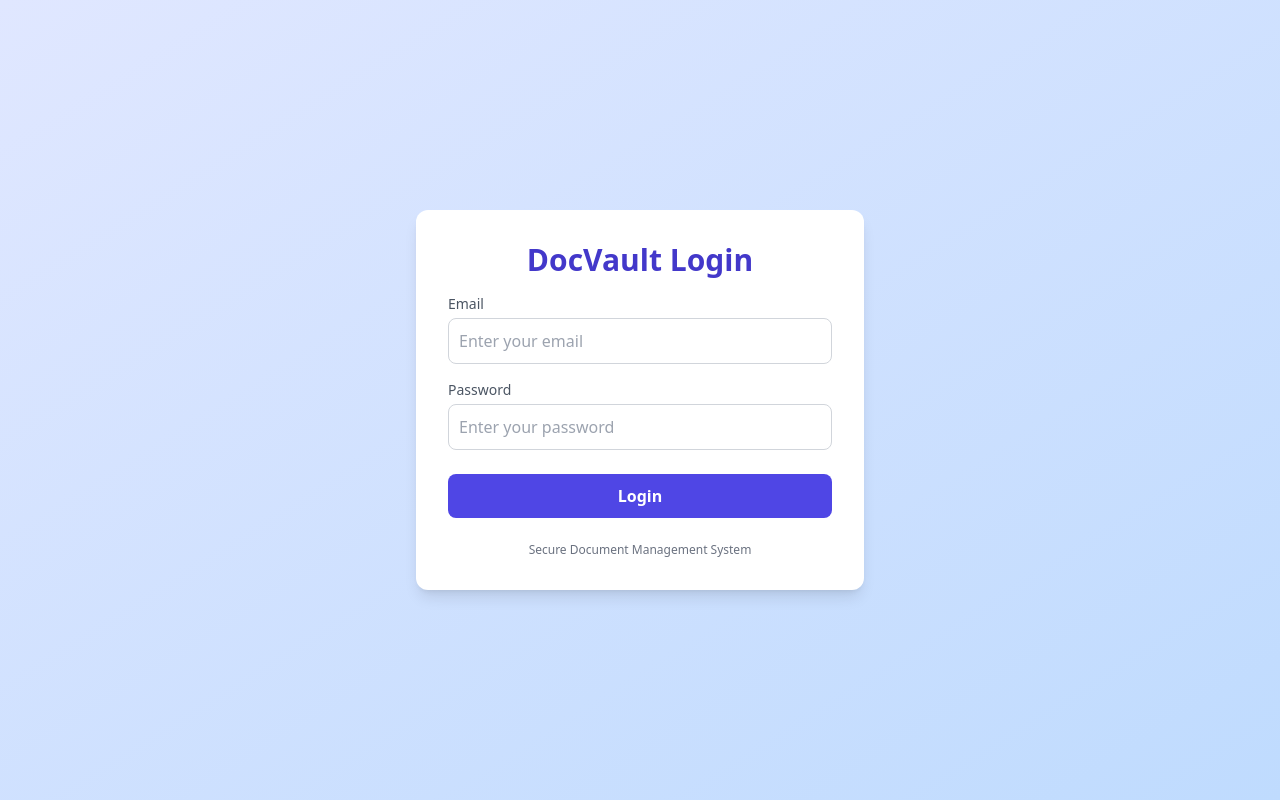
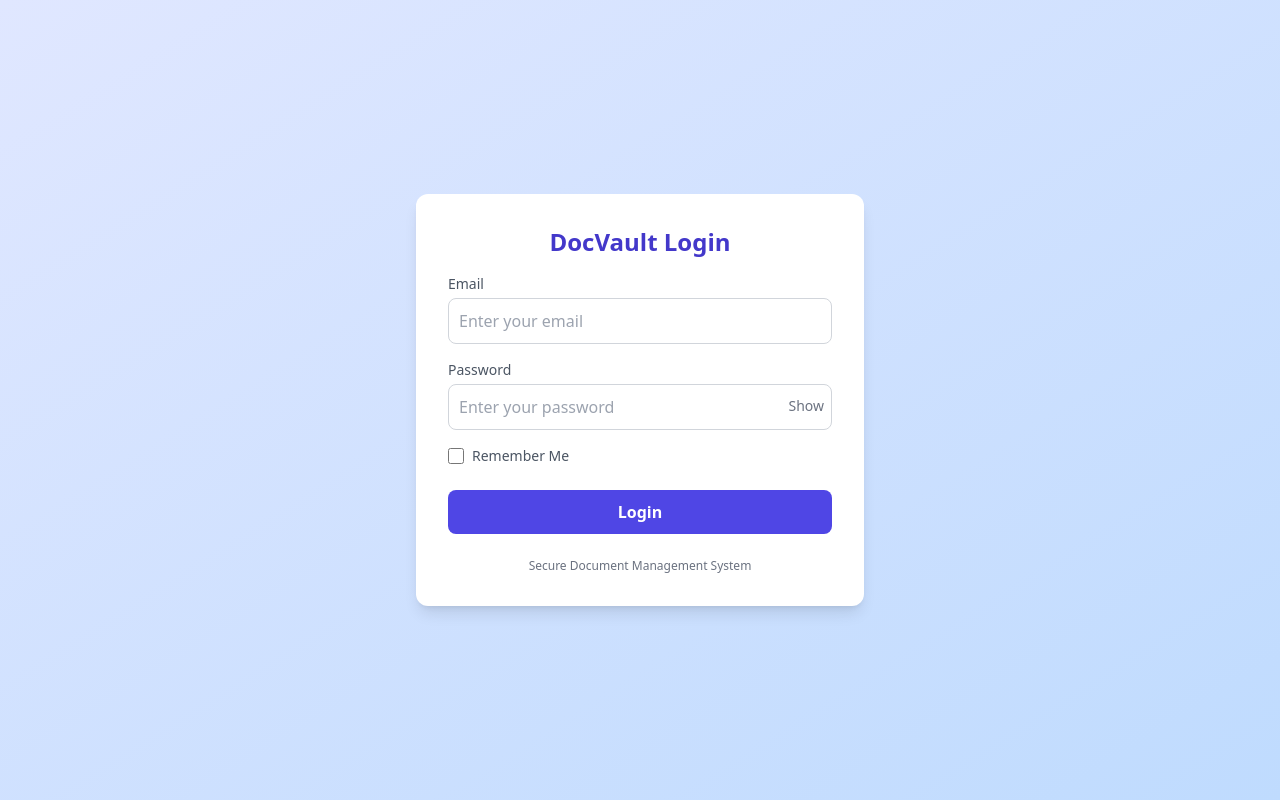
Before and after one commit to shweta-deoghare/docvault-frontend, a React (Create React App) app: page / in a window 1280 px wide. Built offline with nearby package versions, Linux system fonts and the light colour scheme.

Commit message:
Add login redirect to dashboard

```diff
--- a/src/App.jsx
+++ b/src/App.jsx
@@ -1,4 +1,3 @@
-// src/App.jsx
 import { Routes, Route, Navigate } from "react-router-dom";
 import { AuthProvider, useAuth } from "./context/AuthContext";
 
@@ -13,7 +12,10 @@ import AdminUserDetails from "./pages/AdminUserDetails";
 import DocumentHistory from "./pages/DocumentHistory";
 
 function ProtectedRoute({ children }) {
-  const { user } = useAuth();
+  const { user, loading } = useAuth();
+
+  if (loading) return <p className="text-center mt-10">Loading...</p>;
+
   return user ? children : <Navigate to="/" />;
 }
 
@@ -47,12 +49,6 @@ function App() {
           }
         />
         <Route
-        path="/admin/user-details"
-         element={
-         <AdminUserDetails/>
-         }
-         />
-        <Route
           path="/master"
           element={
             <ProtectedRoute>
@@ -60,11 +56,25 @@ function App() {
             </ProtectedRoute>
           }
         />
+        <Route
+          path="/assign/:documentId"
+          element={
+            <ProtectedRoute>
+              <AssignDocument />
+            </ProtectedRoute>
+          }
+        />
+        <Route
+          path="/assigned-documents"
+          element={
+            <ProtectedRoute>
+              <AssignedDocuments />
+            </ProtectedRoute>
+          }
+        />
+        <Route path="/admin/user-details" element={<AdminUserDetails />} />
         <Route path="/documents/history/:id" element={<DocumentHistory />} />
-    <Route path="/assign/:documentId" element={<AssignDocument />} />
-        <Route path="/assigned-documents" element={<AssignedDocuments />} />
       </Routes>
-
     </AuthProvider>
   );
 }
--- a/src/api/API.js
+++ b/src/api/API.js
@@ -1,11 +1,37 @@
+// // src/api/API.js
+// import axios from "axios";
+
+// const API = axios.create({
+//   baseURL: process.env.REACT_APP_API_URL,
+// });
+
+// // Attach token to all requests
+// API.interceptors.request.use((req) => {
+//   const token = localStorage.getItem("token");
+//   if (token) {
+//     req.headers.Authorization = `Bearer ${token}`;
+//   }
+//   return req;
+// });
+
+// // ================= Notification APIs =================
+
+// // Get all notifications for the logged-in user
+// export const getNotifications = () => API.get("/api/notifications");
+
+// // Mark a notification as read
+// export const markAsRead = (notificationId) =>
+//   API.put(`/api/notifications/${notificationId}/read`);
+
+// export default API;
 // src/api/API.js
 import axios from "axios";
 
 const API = axios.create({
-  baseURL: "https://docvault-backend-ow2g.onrender.com/",
+  baseURL: "https://docvault-backend-ow2g.onrender.com/api/simple-auth", // only login route
 });
 
-// Attach token to all requests
+// Attach token to all requests (optional for login)
 API.interceptors.request.use((req) => {
   const token = localStorage.getItem("token");
   if (token) {
@@ -14,13 +40,8 @@ API.interceptors.request.use((req) => {
   return req;
 });
 
-// ================= Notification APIs =================
-
-// Get all notifications for the logged-in user
-export const getNotifications = () => API.get("/notifications");
-
-// Mark a notification as read
-export const markAsRead = (notificationId) =>
-  API.put(`/notifications/${notificationId}/read`);
+// Login function
+export const loginUser = (email, password) =>
+  API.post("/login", { email, password });
 
 export default API;
--- a/src/context/AuthContext.jsx
+++ b/src/context/AuthContext.jsx
@@ -1,4 +1,3 @@
-// src/context/AuthContext.jsx
 import { createContext, useContext, useState, useEffect } from "react";
 import { useNavigate } from "react-router-dom";
 import API from "../api/API";
@@ -7,19 +6,17 @@ const AuthContext = createContext();
 
 export const AuthProvider = ({ children }) => {
   const navigate = useNavigate();
-  const [user, setUser] = useState(() => {
-    const savedUser = localStorage.getItem("user");
-    return savedUser ? JSON.parse(savedUser) : null;
-  });
-  const [loading, setLoading] = useState(false);
+  const [user, setUser] = useState(null);
+  const [loading, setLoading] = useState(true); // start as true
 
-  // Make sure token persists on page refresh
+  // Load user from localStorage on mount
   useEffect(() => {
     const token = localStorage.getItem("token");
     const savedUser = localStorage.getItem("user");
-    if (token && savedUser && !user) {
+    if (token && savedUser) {
       setUser(JSON.parse(savedUser));
     }
+    setLoading(false);
   }, []);
 
   const login = async (email, password) => {
@@ -29,16 +26,15 @@ export const AuthProvider = ({ children }) => {
       const userData = res.data.user;
       const token = res.data.token;
 
-      // Save user & token in localStorage
       localStorage.setItem("user", JSON.stringify(userData));
       localStorage.setItem("token", token);
+      setUser(userData);
 
-      setUser(userData);
       setLoading(false);
-      navigate("/dashboard");
+      navigate("/dashboard"); // navigate after state is set
     } catch (err) {
       setLoading(false);
-      alert(err.response?.data?.message || "Login failed");
+      throw err; // let Login.jsx handle the error
     }
   };
 
--- a/src/pages/Login.jsx
+++ b/src/pages/Login.jsx
@@ -1,27 +1,68 @@
-// src/pages/Login.jsx
-import { useState } from "react";
-import { useAuth } from "../context/AuthContext";
+import React, { useState } from "react";
+import { useNavigate } from "react-router-dom"; // ✅ import navigate
+import { loginUser } from "../api/API";
 
 const Login = () => {
-  const { login, loading } = useAuth();
   const [email, setEmail] = useState("");
   const [password, setPassword] = useState("");
+  const [showPassword, setShowPassword] = useState(false);
+  const [rememberMe, setRememberMe] = useState(false);
+  const [message, setMessage] = useState("");
+  const [error, setError] = useState("");
+  const [loading, setLoading] = useState(false);
 
-  const handleSubmit = async (e) => {
+  const navigate = useNavigate(); // ✅ initialize navigate
+
+  const handleLogin = async (e) => {
     e.preventDefault();
-    if (!email || !password) return alert("Enter email & password");
-    await login(email, password);
+    setMessage("");
+    setError("");
+    setLoading(true);
+
+    try {
+      const response = await loginUser(email, password);
+      const { token, user } = response.data;
+
+      if (rememberMe) {
+        localStorage.setItem("token", token);
+        localStorage.setItem("user", JSON.stringify(user));
+      } else {
+        sessionStorage.setItem("token", token);
+        sessionStorage.setItem("user", JSON.stringify(user));
+      }
+
+      setMessage(`Welcome, ${user.email}! Role: ${user.role}`);
+      setLoading(false);
+
+      // ✅ Redirect to dashboard after successful login
+      navigate("/dashboard");
+    } catch (err) {
+      setError(err.response?.data?.message || "Login failed");
+      setLoading(false);
+    }
   };
 
   return (
     <div className="min-h-screen flex items-center justify-center bg-gradient-to-br from-indigo-100 to-blue-200 px-4">
       <form
-        onSubmit={handleSubmit}
-        className="w-full max-w-md bg-white rounded-xl shadow-lg p-6 sm:p-8 flex flex-col gap-4"
+        onSubmit={handleLogin}
+        className="w-full max-w-md bg-white rounded-xl shadow-lg p-8 flex flex-col gap-4"
       >
-        <h2 className="text-2xl sm:text-3xl font-bold text-center text-indigo-700">
+        <h2 className="text-2xl font-bold text-center text-indigo-700">
           DocVault Login
         </h2>
+
+        {error && (
+          <p className="bg-red-100 text-red-600 text-sm p-2 rounded text-center">
+            {error}
+          </p>
+        )}
+
+        {message && (
+          <p className="bg-green-100 text-green-600 text-sm p-2 rounded text-center">
+            {message}
+          </p>
+        )}
 
         <div className="flex flex-col gap-1">
           <label className="text-sm font-medium text-gray-600">Email</label>
@@ -35,16 +76,36 @@ const Login = () => {
           />
         </div>
 
-        <div className="flex flex-col gap-1">
+        <div className="flex flex-col gap-1 relative">
           <label className="text-sm font-medium text-gray-600">Password</label>
           <input
-            type="password"
+            type={showPassword ? "text" : "password"}
             placeholder="Enter your password"
             value={password}
             onChange={(e) => setPassword(e.target.value)}
             className="border border-gray-300 p-2.5 rounded-lg focus:outline-none focus:ring-2 focus:ring-indigo-500"
             required
           />
+          <button
+            type="button"
+            onClick={() => setShowPassword(!showPassword)}
+            className="absolute right-2 top-9 text-sm text-gray-500 hover:text-gray-700"
+          >
+            {showPassword ? "Hide" : "Show"}
+          </button>
+        </div>
+
+        <div className="flex items-center gap-2">
+          <input
+            type="checkbox"
+            id="rememberMe"
+            checked={rememberMe}
+            onChange={() => setRememberMe(!rememberMe)}
+            className="h-4 w-4 text-indigo-600 focus:ring-indigo-500 border-gray-300 rounded"
+          />
+          <label htmlFor="rememberMe" className="text-sm text-gray-600">
+            Remember Me
+          </label>
         </div>
 
         <button
```
